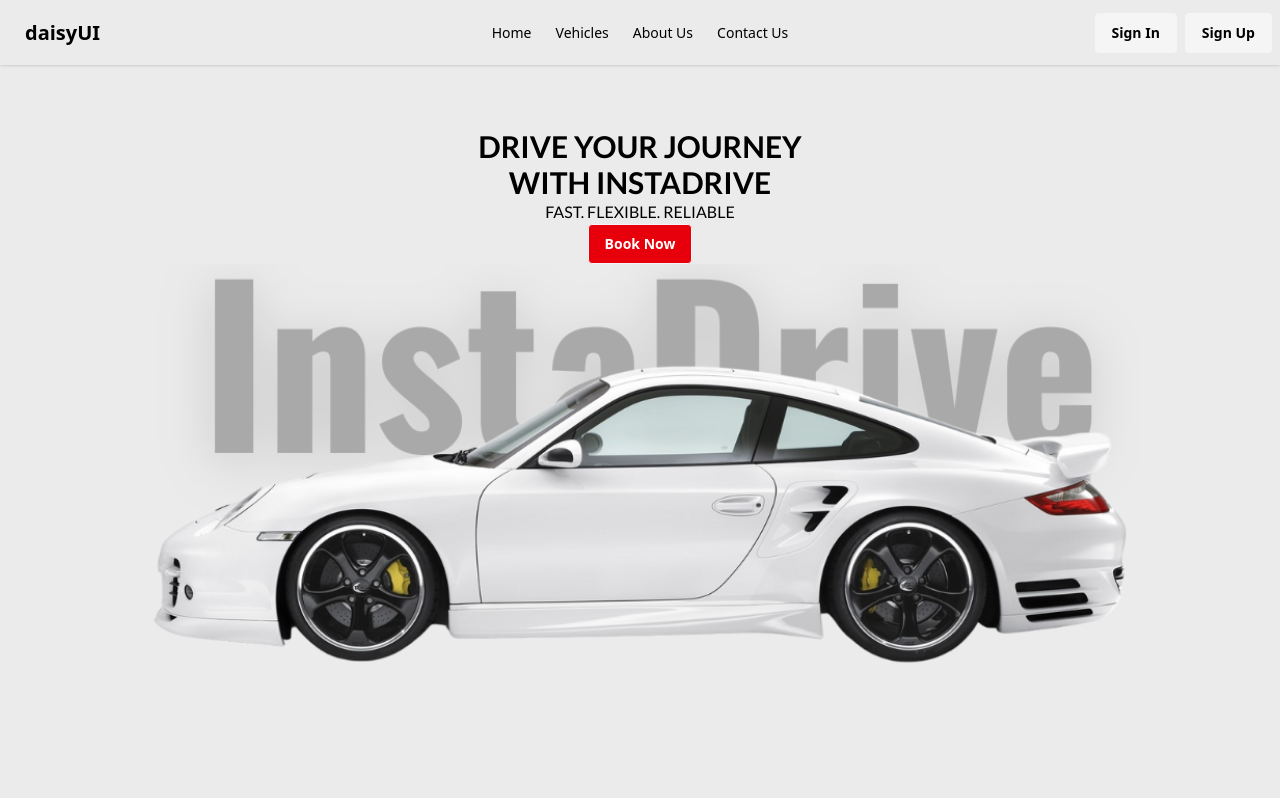
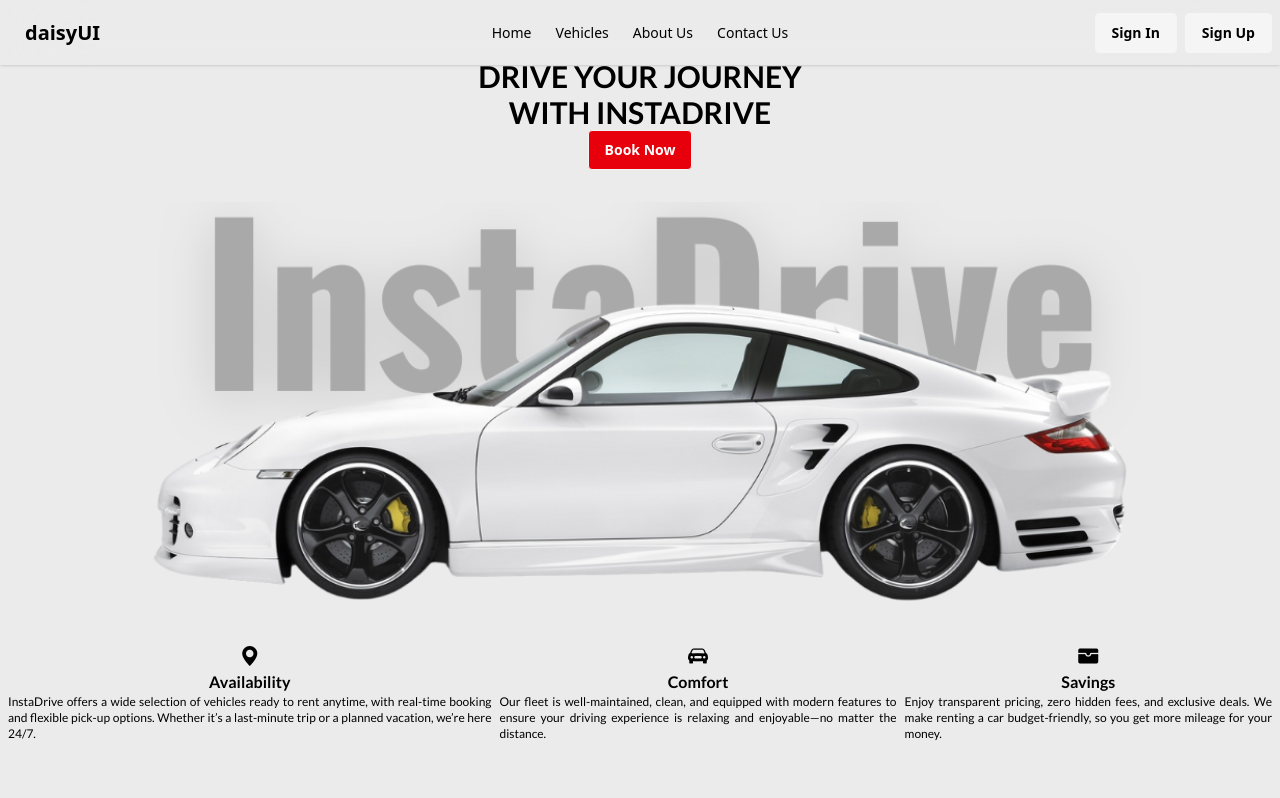
Before and after one commit to jacobferreras/car-rental, a Next.js app: page / in a window 1280 px wide. Shown: the top 798 px of the page. Built offline with nearby package versions, Linux system fonts and the light colour scheme; no server answers.

Commit message:
feat: update Navbar styling for improved visibility and add children prop to RootLayout

```diff
--- a/app/layout.tsx
+++ b/app/layout.tsx
@@ -32,8 +32,8 @@ export default function RootLayout({
         <body
           className={`${geistSans.variable} ${geistMono.variable} antialiased`}
         >
+          <Navbar />
           <div className="bg-base-300">
-            <Navbar />
             {children}
             <Footer />
           </div>
--- a/app/page.tsx
+++ b/app/page.tsx
@@ -4,26 +4,58 @@ import Image from "next/image";
 export default function Home() {
   return (
     <div className="bg-base-300">
-      <div className="hero min-h-150 lg:min-h-screen">
-        <div>
+      <div className="hero min-h-screen">
         <div className="flex flex-col justify-center items-center">
           <h1 className="text-3xl text-center font-family-mono font-bold">
             DRIVE YOUR JOURNEY
             <br />
             WITH INSTADRIVE
           </h1>
-            <p className="font-family-sans text-md">FAST. FLEXIBLE. RELIABLE</p>
-            <div className="flex justify-center items-center">
+          <div className="flex justify-center items-center mb-8">
             <button className="btn bg-red-600 text-white">Book Now</button>
           </div>
 
-            <div>
+          <div className="mb-8">
             <Image
               src="/InstaDriveMobile.png"
               alt="InstaDrive Mobile"
               width={1000}
               height={500}
             />
+          </div>
+
+          <div className="flex flex-col md:flex-row justify-center items-center px-2 text-center gap-2">
+            <div className="flex flex-col">
+              <i className="bi bi-geo-alt-fill text-xl"></i>
+              <h1 className="font-family-mono text-md font-bold">
+                Availability
+              </h1>
+              <p className="font-family-sans text-xs text-justify">
+                InstaDrive offers a wide selection of vehicles ready to rent
+                anytime, with real-time booking and flexible pick-up options.
+                Whether it’s a last-minute trip or a planned vacation, we’re
+                here 24/7.
+              </p>
+            </div>
+
+            <div className="flex flex-col">
+              <i className="bi bi-car-front-fill text-xl"></i>
+              <h1 className="font-family-mono text-md font-bold">Comfort</h1>
+              <p className="font-family-sans text-xs text-justify">
+                Our fleet is well-maintained, clean, and equipped with modern
+                features to ensure your driving experience is relaxing and
+                enjoyable—no matter the distance.
+              </p>
+            </div>
+
+            <div className="flex flex-col">
+              <i className="bi bi-wallet-fill text-xl"></i>
+              <h1 className="font-family-mono text-md font-bold">Savings</h1>
+              <p className="font-family-sans text-xs text-justify">
+                Enjoy transparent pricing, zero hidden fees, and exclusive
+                deals. We make renting a car budget-friendly, so you get more
+                mileage for your money.
+              </p>
             </div>
           </div>
         </div>
--- a/components/common/Navbar.tsx
+++ b/components/common/Navbar.tsx
@@ -13,7 +13,7 @@ const Navbar = () => {
   const user = getUser();
 
   return (
-    <div className="fixed navbar bg-transparent shadow-sm z-10">
+    <div className="fixed navbar bg-transparent backdrop-blur-2xl shadow-sm z-10">
       <div className="navbar-start">
         <div className="dropdown">
           <div tabIndex={0} role="button" className="btn btn-ghost lg:hidden">
```
Lines whose indentation alone changed are shown as unchanged.
